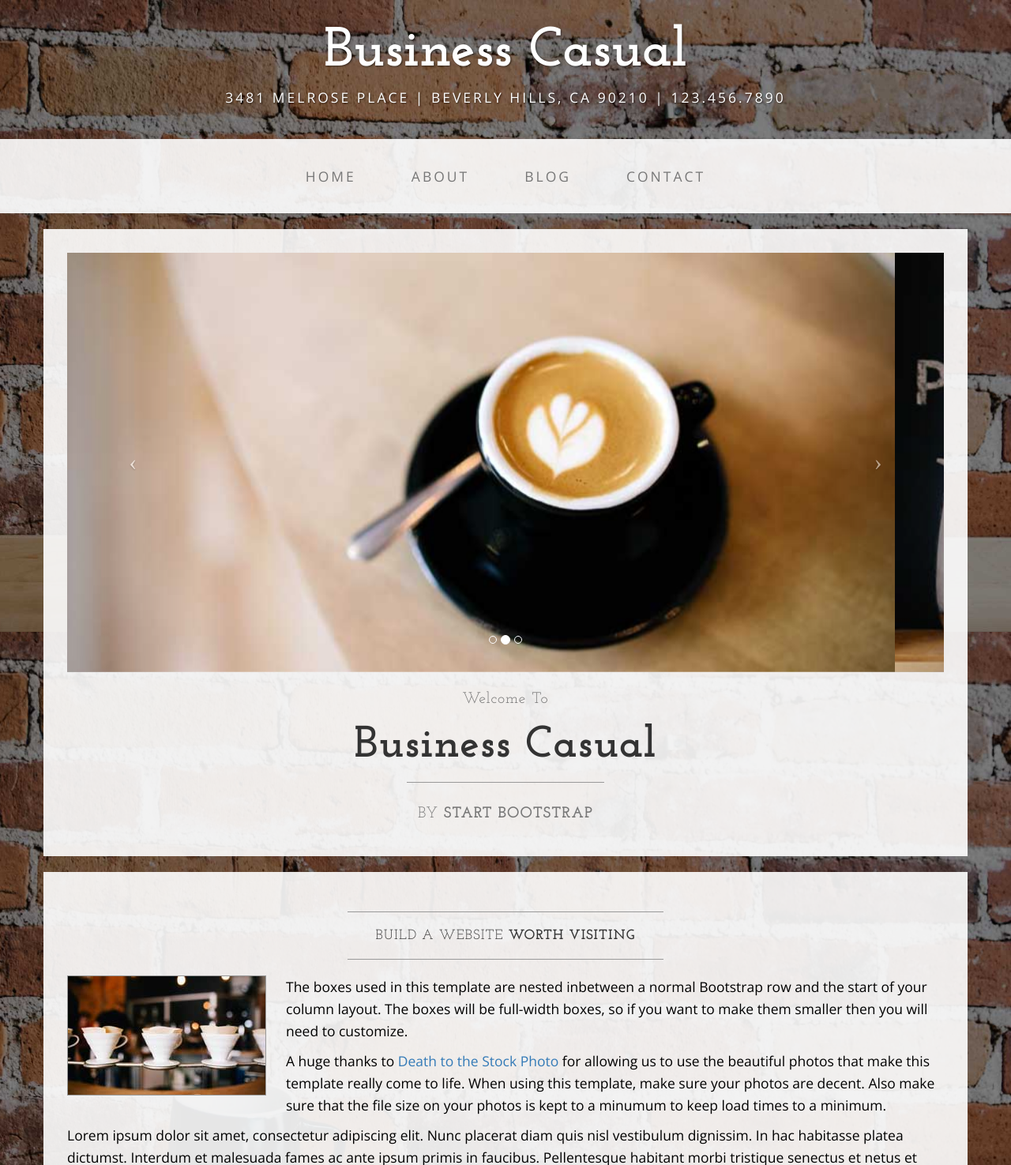
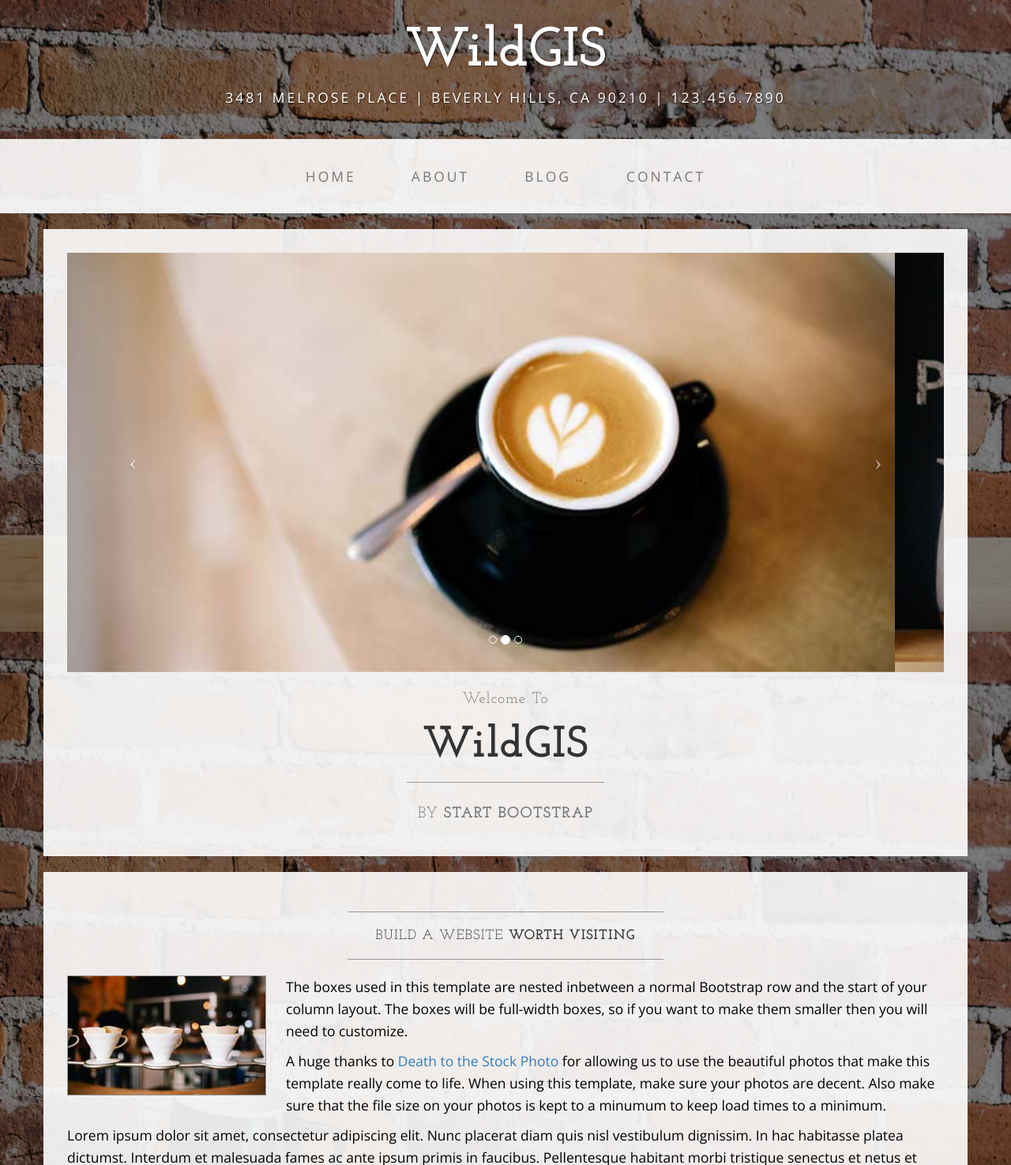
Before and after one commit to wildGIS/homepage, a plain HTML site: page index.html in a window 1280 px wide. Shown: the top 1475 px of the page at 79% size. Drawn offline with nearby package versions, Linux system fonts and the light colour scheme.

Commit message:
Brand name changes

```diff
--- a/css/business-casual.css
+++ b/css/business-casual.css
@@ -42,7 +42,6 @@ hr {
 }
 
 .navbar-brand {
-    text-transform: uppercase;
     font-weight: 900;
     letter-spacing: 2px;
 }
--- a/index.html
+++ b/index.html
@@ -32,7 +32,7 @@
 
 <body>
 
-    <div class="brand">Business Casual</div>
+    <div class="brand">WildGIS</div>
     <div class="address-bar">3481 Melrose Place | Beverly Hills, CA 90210 | 123.456.7890</div>
 
     <!-- Navigation -->
@@ -47,7 +47,7 @@
                     <span class="icon-bar"></span>
                 </button>
                 <!-- navbar-brand is hidden on larger screens, but visible when the menu is collapsed -->
-                <a class="navbar-brand" href="index.html">Business Casual</a>
+                <a class="navbar-brand" href="index.html">WildGIS</a>
             </div>
             <!-- Collect the nav links, forms, and other content for toggling -->
             <div class="collapse navbar-collapse" id="bs-example-navbar-collapse-1">
@@ -108,7 +108,7 @@
                     <h2 class="brand-before">
                         <small>Welcome to</small>
                     </h2>
-                    <h1 class="brand-name">Business Casual</h1>
+                    <h1 class="brand-name">WildGIS</h1>
                     <hr class="tagline-divider">
                     <h2>
                         <small>By
```
